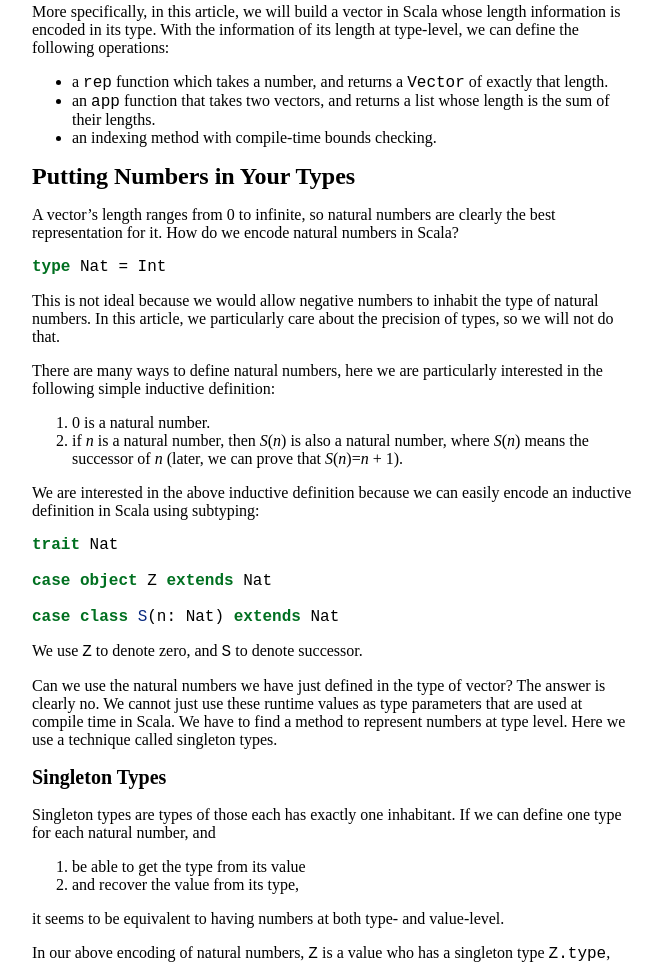
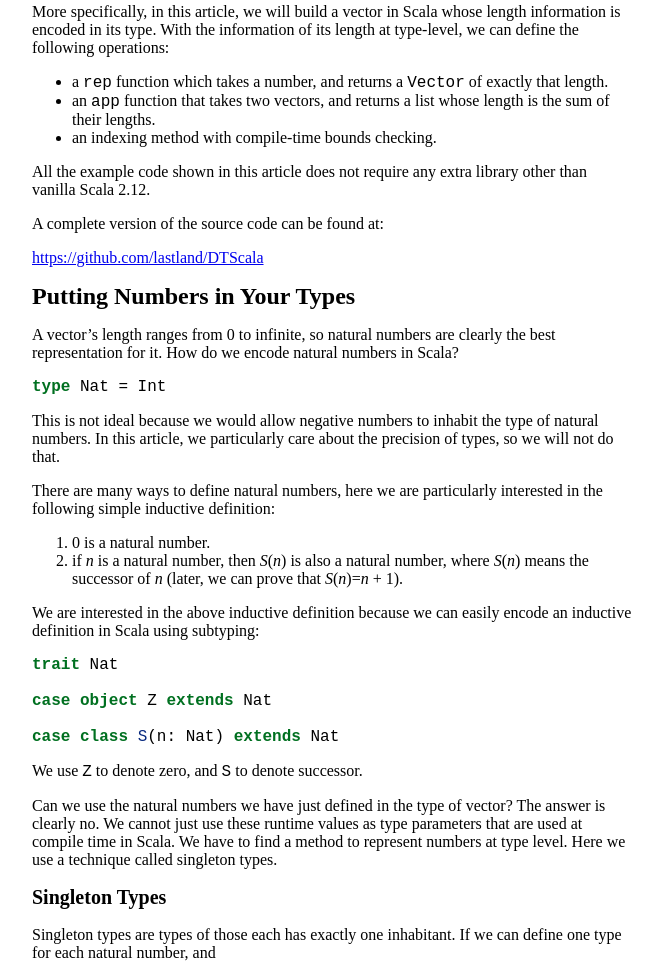
Before and after one commit to lastland/pl-blog, a plain HTML site: page posts/2017-09-03-dtscala.html in a window 1280 px wide. Shown: the part 755-1718 px from the top of the page, without its empty margins (308-970 px from the left). Drawn offline with Linux system fonts and the light colour scheme.

Commit message:
Update (2017-09-04 22:50:10 EDT) [ci skip]

```diff
--- a/posts/2017-09-03-dtscala.html
+++ b/posts/2017-09-03-dtscala.html
@@ -51,6 +51,9 @@
 <li>an <code>app</code> function that takes two vectors, and returns a list whose length is the sum of their lengths.</li>
 <li>an indexing method with compile-time bounds checking.</li>
 </ul>
+<p>All the example code shown in this article does not require any extra library other than vanilla Scala 2.12.</p>
+<p>A complete version of the source code can be found at:</p>
+<p><a href="https://github.com/lastland/DTScala" class="uri">https://github.com/lastland/DTScala</a></p>
 <h1 id="putting-numbers-in-your-types">Putting Numbers in Your Types</h1>
 <p>A vector’s length ranges from 0 to infinite, so natural numbers are clearly the best representation for it. How do we encode natural numbers in Scala?</p>
 <div class="sourceCode"><pre class="sourceCode Scala"><code class="sourceCode scala"><span class="kw">type</span> Nat = Int</code></pre></div>
```
